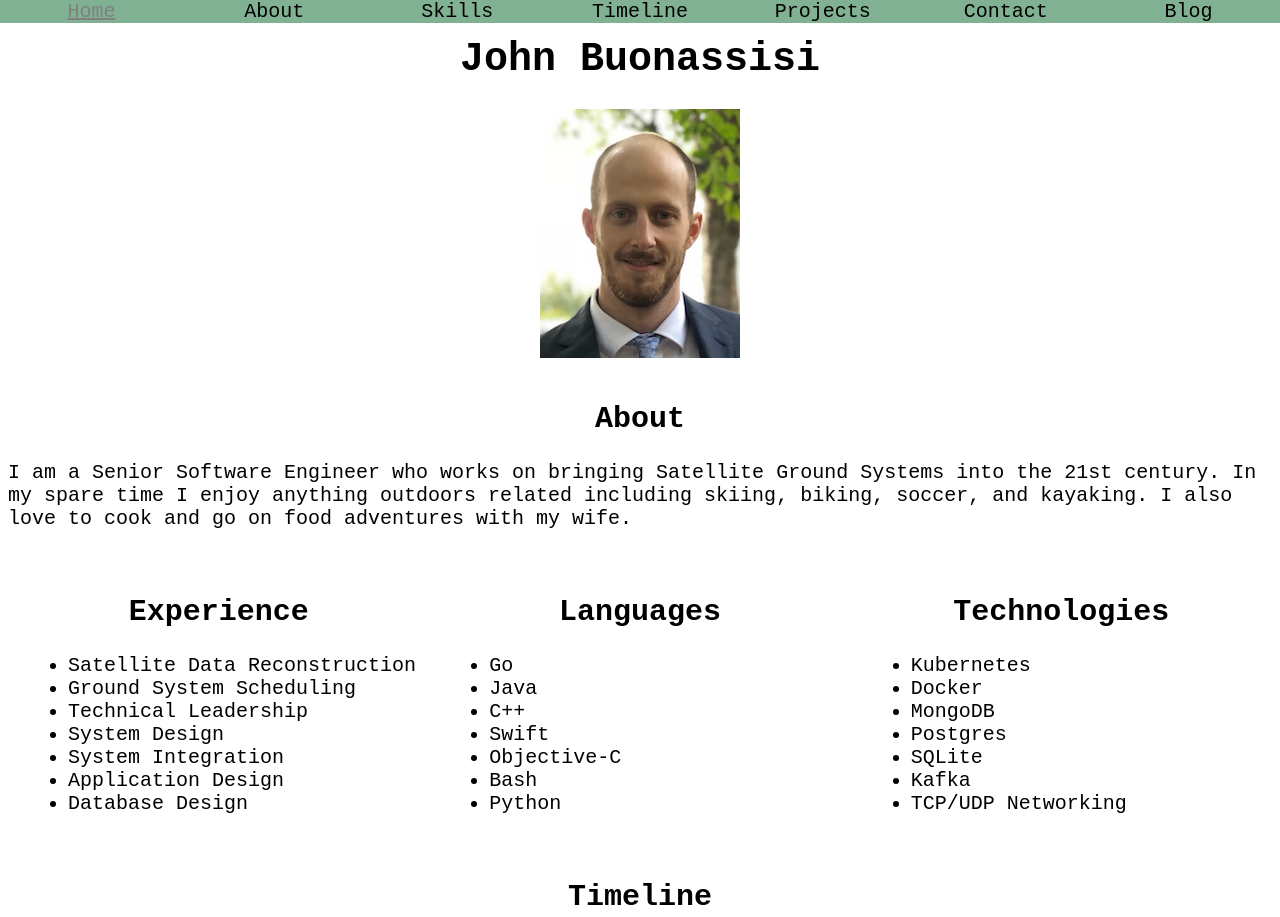
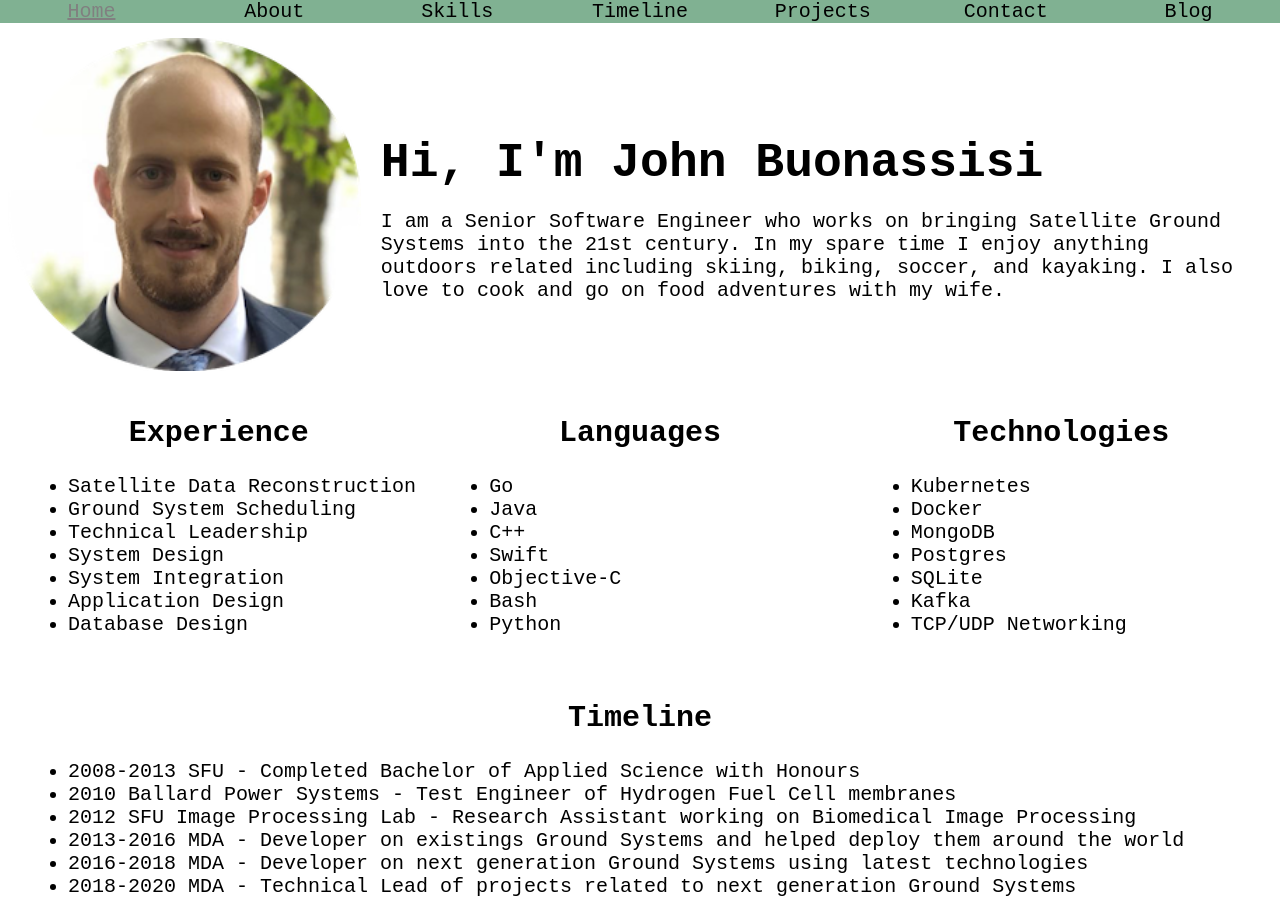
Before and after one commit to johnbuonassisi/mysite, a plain HTML site: page personal.html in a window 1280 px wide. Shown: the top 917 px of the page. Drawn offline with Linux system fonts and the light colour scheme.

Commit message:
Initial attempts at styling this bad boy

```diff
--- a/personal.html
+++ b/personal.html
@@ -18,7 +18,7 @@
 
 <body>
     <nav>
-        <a id="test" class="navitem" href=personal.html>Home</a>
+        <a class="navitem" href=personal.html>Home</a>
         <a class="navitem" href=#about>About</a>
         <a class="navitem" href=#skills>Skills</a>
         <a class="navitem" href=#timeline>Timeline</a>
@@ -27,14 +27,14 @@
         <a class="navitem" href="blog.html">Blog</a>
     </nav>
 
-    <h1>John Buonassisi</h1>
-    <img src="headshot.png" alt="Headshot of John Buonassisi" title="John Buonassisi">
-
     <section id="about">
-        <h2>About</h2>
-        <p>I am a Senior Software Engineer who works on bringing Satellite Ground Systems into the 21st century. In my spare time I enjoy anything outdoors related including skiing, biking, soccer, and kayaking. I also love to cook and go on food adventures
-            with my wife.
-        </p>
+        <img src="headshot_circle_2.png" alt="Headshot of John Buonassisi" title="John Buonassisi">
+        <section id="about-container">
+            <h1 id="about-greeting">Hi, I'm John Buonassisi</h1>
+            <p id="about-blurn">I am a Senior Software Engineer who works on bringing Satellite Ground Systems into the 21st century. In my spare time I enjoy anything outdoors related including skiing, biking, soccer, and kayaking. I also love to cook and go on food adventures
+                with my wife.
+            </p>
+        </section>
     </section>
     <section id="skills" class="skills-lists">
         <div class="skills-list" name="experience">
--- a/style.css
+++ b/style.css
@@ -3,6 +3,34 @@ html {
     font-size: 20px;
     font-family: 'Courier New', Courier, monospace;
     background-color: white;
+}
+
+#about {
+    display: flex;
+}
+
+#about-container {
+    display: block;
+    padding-top: 0px;
+    padding-left: 20px;
+    padding-right: 20px;
+    text-align: left;
+}
+
+#about-greeting {
+    padding-top: 80px;
+    text-align: left;
+    font-size: xxx-large;
+    margin-bottom: 0;
+}
+
+#about-blurb {
+    text-align: left;
+    padding-top: 5px;
+}
+
+#test {
+    background-color: green;
 }
 
 ul {
@@ -23,14 +51,12 @@ h1 {
 
 h2 {
     padding-top: 20px;
-    padding-bottom: 0px;
     text-align: center;
 }
 
 img {
-    display: block;
-    margin-left: auto;
-    margin-right: auto;
+    padding-top: 30px;
+    width: 100%;
 }
 
 .skills-lists {
```
Also changed, not shown: headshot_circle.png (added), headshot_circle_2.png (added).
